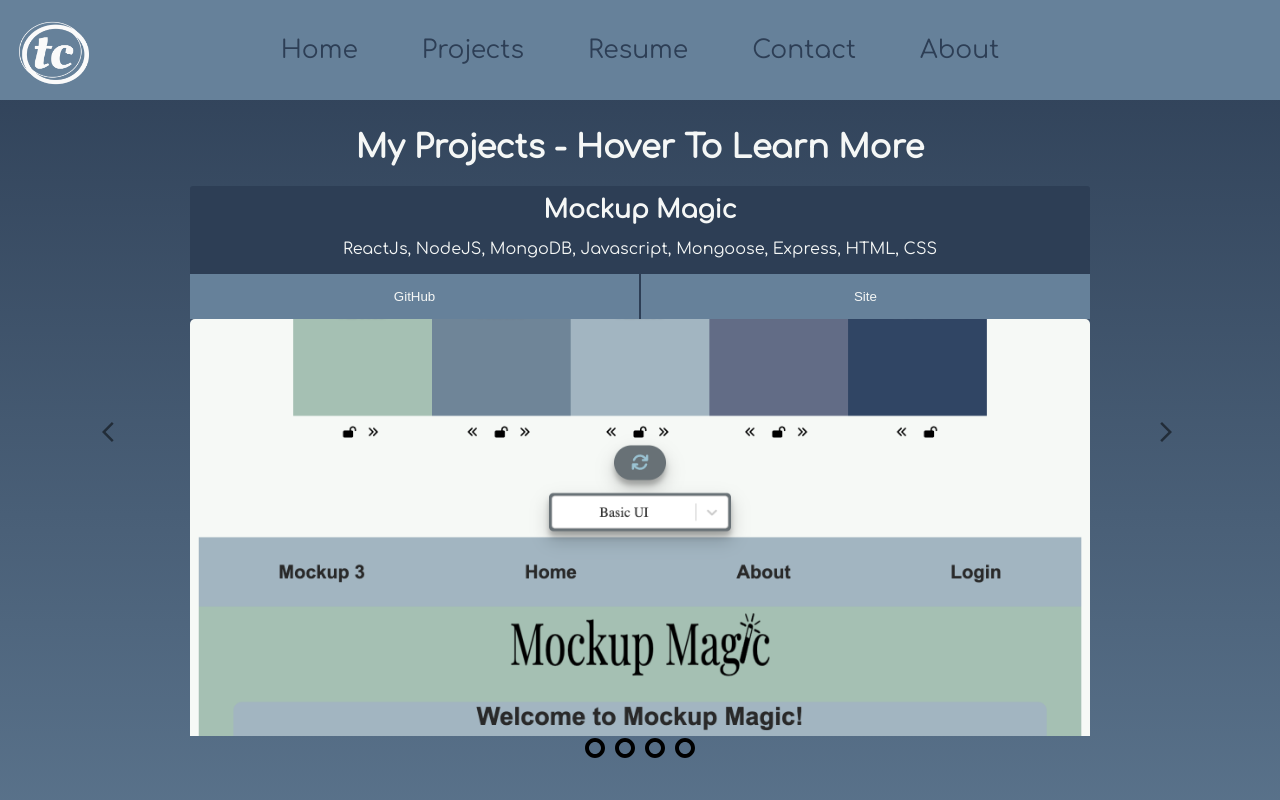
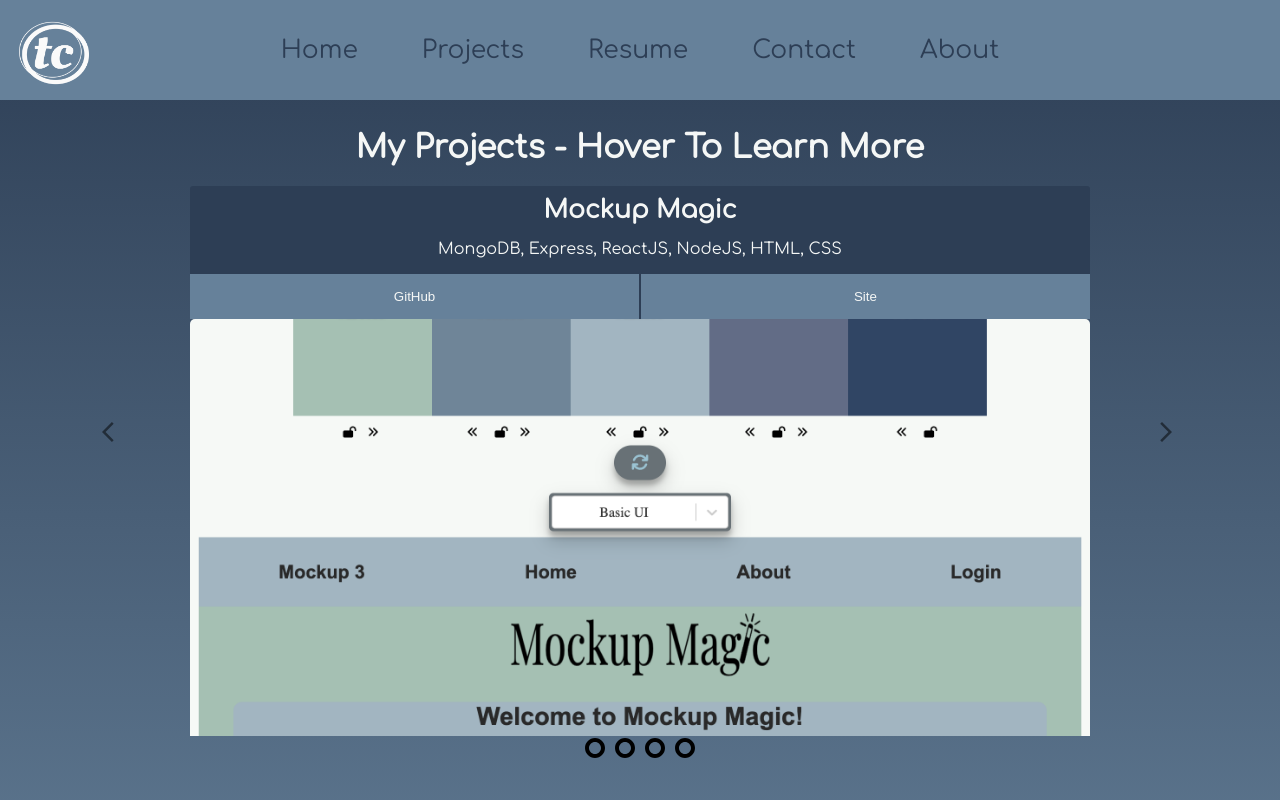
Before and after one commit to RareTC/portfolio, a React (Create React App) app: page /projects in a window 1280 px wide. Shown: the top 800 px of the page. Built offline with nearby package versions, Linux system fonts and the light colour scheme; the HTML template or start-up script is replaced by a standard one.

Commit message:
typo fix

```diff
--- a/src/Pages/Projects/Projects.jsx
+++ b/src/Pages/Projects/Projects.jsx
@@ -9,12 +9,11 @@ import Marketsense from '../../assets/marketsense.png';
 import Concentration from '../../assets/concentration.png';
 
 
-
 const projects = [
    {
        name: 'Mockup Magic',
        image: MockupMagic,
-       skills: 'ReactJs, NodeJS, MongoDB, Javascript, Mongoose, Express, HTML, CSS',
+       skills: 'MongoDB, Express, ReactJS, NodeJS, HTML, CSS',
        desc: 'A MERN stack app, which auto-generates palettes based off a highly interactive palette pad and applies them to mockup sites. Go on, give the palette a test, click around!',
        git: 'https://github.com/RareTC/mockup-magic#readme',
        site: 'https://mockup-magic.herokuapp.com/',
@@ -23,7 +22,7 @@ const projects = [
        name: 'Workflow Wiz',
        image: WorkflowWiz,
        skills: 'Python, Django, SQL, HTML, CSS',
-       desc: 'A full CRUD Python an Django based application designed to simplify and organize team projects. With specific user priveleges, task assignments, and a team comment section. ',
+       desc: 'A full CRUD Python and Django based application designed to simplify and organize team projects. With specific user priveleges, task assignments, and a team comment section. ',
        git: 'https://github.com/RareTC/workflowwiz',
        site: 'https://workflow-wiz.herokuapp.com/',
    },
```
